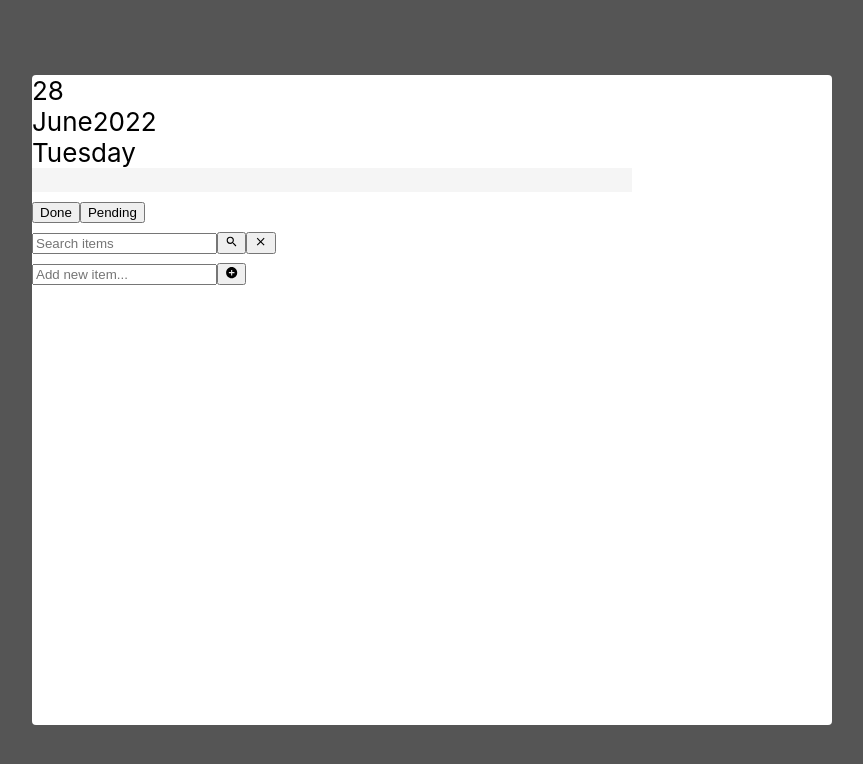
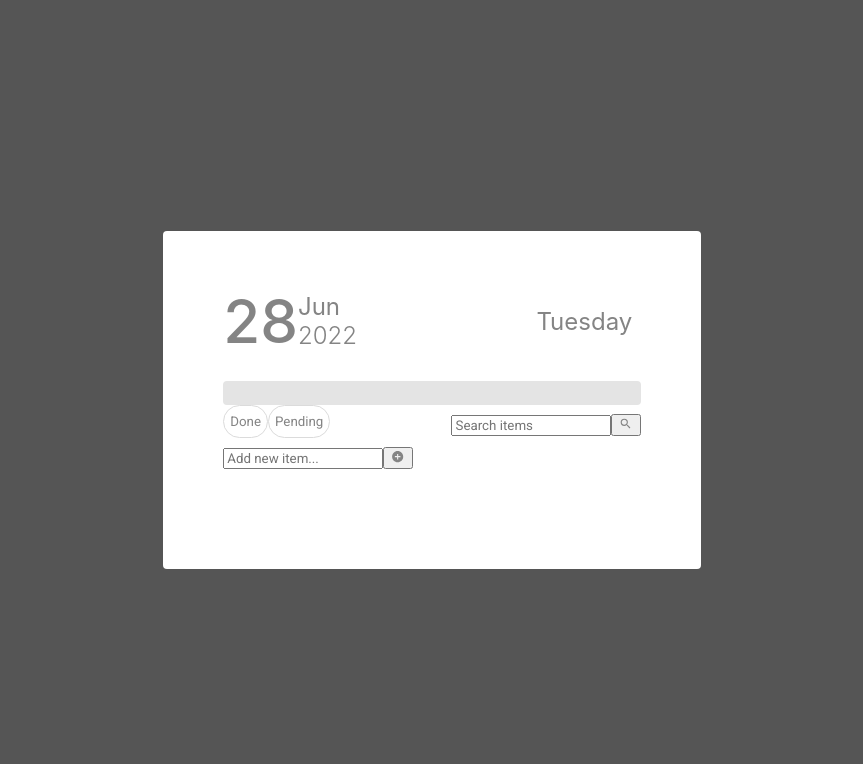
Before and after one commit to sizebay/frontend-challenge, a React (Create React App) app in the folder frontend-challenge/: page / in a window 1280 px wide. Shown: the top 764 px of the page, without its empty margins (208-1071 px from the left). Built offline with nearby package versions, Linux system fonts and the light colour scheme.

Commit message:
initializing project styling

```diff
--- a/frontend-challenge/src/App.tsx
+++ b/frontend-challenge/src/App.tsx
@@ -5,7 +5,7 @@ import NewTodo from "./components/NewTodo";
 import StatusBar from "./components/StatusBar";
 import TodoList from "./components/ToDoList";
 
-import { Container, Modal } from "./styles";
+import { Container, Modal, Panel } from "./styles";
 import { FilterStatus } from "./types/FilterStatus";
 import { TodoType } from "./types/TodoType";
 
@@ -49,7 +49,7 @@ function App() {
 
   const onNewInput = (newInput: string) => {
     setInputValue(newInput);
-  }
+  };
 
   const onSearch = (newSearch: string) => {
     if (newSearch === "") {
@@ -61,6 +61,7 @@ function App() {
   return (
     <Container>
       <Modal>
+        <Panel>
           <DayInfo />
           <StatusBar todos={todosList} />
           <FilterList
@@ -68,7 +69,8 @@ function App() {
             inputValue={inputValue}
             onFilter={onFilter}
             onSearch={onSearch}
-        onNewInput={onNewInput} />
+            onNewInput={onNewInput}
+          />
           <NewTodo onNewTodo={onNewTodo} />
           <TodoList
             todos={todosList}
@@ -79,6 +81,7 @@ function App() {
             onFilter={onFilter}
             onSearch={onSearch}
           />
+        </Panel>
       </Modal>
     </Container>
   );
--- a/frontend-challenge/src/components/DayInfo/index.tsx
+++ b/frontend-challenge/src/components/DayInfo/index.tsx
@@ -1,4 +1,5 @@
 import React from "react";
+import { DateContainer, DayInfoContainer, MonthYearContainer, DayNumber, DayWeekContainer } from "./styles";
 
 const DayInfo = () => {
   const DaysWeek = [
@@ -12,34 +13,36 @@ const DayInfo = () => {
   ];
 
   const Months = [
-    "January",
-    "February",
-    "March",
-    "April",
+    "Jan",
+    "Feb",
+    "Mar",
+    "Apr",
     "May",
-    "June",
-    "July",
-    "August",
-    "September",
-    "October",
-    "November",
-    "December",
+    "Jun",
+    "Jul",
+    "Aug",
+    "Sep",
+    "Oct",
+    "Nov",
+    "Dec",
   ];
 
   const today: Date = new Date();
   return (
-    <div>
-      <div>
-        <div>
-          <span>{today.getDate()}</span>
-        </div>
-        <div>
-          <span>{Months[today.getMonth()]}</span>
-          <span>{today.getFullYear()}</span>
-        </div>
-      </div>
-      <div> {DaysWeek[today.getDay()]}</div>
-    </div>
+    <DateContainer>
+      <DayInfoContainer>
+        <DayNumber>
+          {today.getDate()}
+        </DayNumber>
+        <MonthYearContainer>
+          <span className="month">{Months[today.getMonth()]}</span>
+          <span className="year">{today.getFullYear()}</span>
+        </MonthYearContainer>
+      </DayInfoContainer>
+      <DayWeekContainer>
+        <span>{DaysWeek[today.getDay()]}</span>
+      </DayWeekContainer>
+    </DateContainer>
   );
 };
 
--- a/frontend-challenge/src/components/DayInfo/styles.ts
+++ b/frontend-challenge/src/components/DayInfo/styles.ts
@@ -1 +1,36 @@
 import styled from 'styled-components'
+
+export const DateContainer = styled.div`
+    display: flex;
+    margin-bottom: 24px;
+`;
+
+export const DayInfoContainer = styled.div`
+    display: flex;
+    width: 75%;
+`;
+
+export const DayNumber = styled.span`
+    font-size: 60px;
+    font-weight: 500;
+`;
+
+export const MonthYearContainer = styled.div`
+    display: flex;
+    flex-direction: column;
+    justify-content: center;
+    align-items: flex-start;
+    span {
+        font-size: 24px;
+    }
+    .year {
+        font-weight: 300;
+    }
+`;
+
+export const DayWeekContainer = styled.div`
+    display: flex;
+    align-items: center;
+    justify-content: flex-end;
+    font-size: 24px;
+`;
--- a/frontend-challenge/src/components/FilterList/index.css
+++ b/frontend-challenge/src/components/FilterList/index.css
@@ -3,3 +3,7 @@
     color: #4DA6B3;
     border: none;
 }
+
+.hidden {
+    display: none;
+}
--- a/frontend-challenge/src/components/FilterList/index.tsx
+++ b/frontend-challenge/src/components/FilterList/index.tsx
@@ -1,7 +1,9 @@
-import React from "react";
+import React, { useState } from "react";
 import "./index.css";
 import { FilterStatus } from "../../types/FilterStatus";
 import { MdCheck, MdClose, MdSearch } from "react-icons/md";
+
+import { FilterListButtons, FilterListContainer } from "./styles";
 
 type FilterProps = {
   filter: FilterStatus;
@@ -12,17 +14,20 @@ type FilterProps = {
 };
 
 const FilterList = (props: FilterProps) => {
+  const [hiddenIcon, setHiddenIcon] = useState(false);
   const { filter, inputValue, onFilter, onSearch, onNewInput } = props;
   const ESCAPE_KEY = 27;
   const ENTER_KEY = 13;
 
   const erase = () => {
     onSearch("");
+    setHiddenIcon(false);
   };
 
   const submit = () => {
     if (onSearch) {
       onSearch(inputValue);
+      setHiddenIcon(true);
     }
   };
 
@@ -39,8 +44,8 @@ const FilterList = (props: FilterProps) => {
   };
 
   return (
-    <div>
-      <div>
+    <FilterListContainer>
+      <FilterListButtons>
         <button
           className={filter === FilterStatus.DONE ? "active" : ""}
           type="button"
@@ -57,7 +62,7 @@ const FilterList = (props: FilterProps) => {
           {filter === FilterStatus.PENDING ? <MdCheck /> : ""}
           Pending
         </button>
-      </div>
+      </FilterListButtons>
       <div>
         <input
           placeholder="Search items"
@@ -65,10 +70,10 @@ const FilterList = (props: FilterProps) => {
           onChange={onChange}
           onKeyDown={onKeyDown}
         />
-        <button onClick={submit}><MdSearch /></button>
-        <button onClick={erase}><MdClose /></button>
+        <button className={hiddenIcon ? "hidden" : ""} onClick={submit}><MdSearch /></button>
+        <button className={hiddenIcon ? "" : "hidden"} onClick={erase}><MdClose /></button>
       </div>
-    </div>
+    </FilterListContainer>
   );
 };
 
--- a/frontend-challenge/src/components/FilterList/styles.ts
+++ b/frontend-challenge/src/components/FilterList/styles.ts
@@ -1 +1,20 @@
 import styled from 'styled-components'
+
+export const FilterListContainer = styled.div`
+    display: flex;
+    justify-content: space-between;
+`;
+
+export const FilterListButtons = styled.div`
+    display: flex;
+    justify-content: space-between;
+    width: 25%;
+
+    button {
+        border-radius: 17px;
+        border: 1px solid #DBDBDB;
+        background-color: #FFFFFF;
+        width: 64px;
+        height: 33px;
+    }
+`;
--- a/frontend-challenge/src/components/StatusBar/styles.ts
+++ b/frontend-challenge/src/components/StatusBar/styles.ts
@@ -1,11 +1,12 @@
 import styled from 'styled-components'
 
 export const Total = styled.div`
-width: 600px;
 height: 24px;
-background-color: #f5f5f5;
+background-color: #E4E4E4;
+border-radius: 4px;
 `;
 export const Progress = styled.div`
 height: 100%;
-background-color: #4caf50;
+background-color: #5DE290;
+border-radius: 4px 0px 0px 4px;
 `;
--- a/frontend-challenge/src/components/ToDoList/index.css
+++ b/frontend-challenge/src/components/ToDoList/index.css
@@ -1,3 +1,3 @@
 .done {
-    color: #b2bec3;
+    text-decoration: line-through;
 }
--- a/frontend-challenge/src/index.css
+++ b/frontend-challenge/src/index.css
@@ -1,7 +1,15 @@
+@import url('https://fonts.googleapis.com/css2?family=Roboto:wght@300;400;500;700&display=swap');
+
+/* Light 300 */
+/* Regular 400 */
+/* Medium 500 */
+/* Bold 700 */
+
 body {
   margin: 0;
-  font-family: -apple-system, BlinkMacSystemFont, 'Segoe UI', 'Roboto', 'Oxygen', 'Ubuntu', 'Cantarell', 'Fira Sans',
+  font-family: -apple-system, BlinkMacSystemFont, 'Roboto', 'Segoe UI', 'Oxygen', 'Ubuntu', 'Cantarell', 'Fira Sans',
     'Droid Sans', 'Helvetica Neue', sans-serif;
+    font-weight: 400;
   -webkit-font-smoothing: antialiased;
   -moz-osx-font-smoothing: grayscale;
 }
@@ -9,3 +17,27 @@ body {
 code {
   font-family: source-code-pro, Menlo, Monaco, Consolas, 'Courier New', monospace;
 }
+
+button, input {
+  font-family: Roboto;
+  font-weight: 400;
+}
+
+h1 {
+  font-weight: 400;
+}
+h2 {
+  font-weight: 300;
+}
+h3 {
+  font-weight: 400;
+}
+h4 {
+  font-weight: 700;
+}
+h5 {
+  font-weight: 300;
+}
+h6 {
+  font-weight: 400;
+}
--- a/frontend-challenge/src/styles.ts
+++ b/frontend-challenge/src/styles.ts
@@ -11,8 +11,16 @@ export const Container = styled.main`
 `
 export const Modal = styled.div`
     background: #FFFFFF 0% 0% no-repeat padding-box;
+    color: #848484;
     border-radius: 4px;
     opacity: 1;
-    width: 800px;
-    height: 650px;
+    width: 42%;
+    height: 60%;
+    button {
+      color: #848484;
+    }
 `;
+
+export const Panel = styled.div`
+  margin: 54px 60px 100px;
+`;
```
Lines whose indentation alone changed are shown as unchanged.
